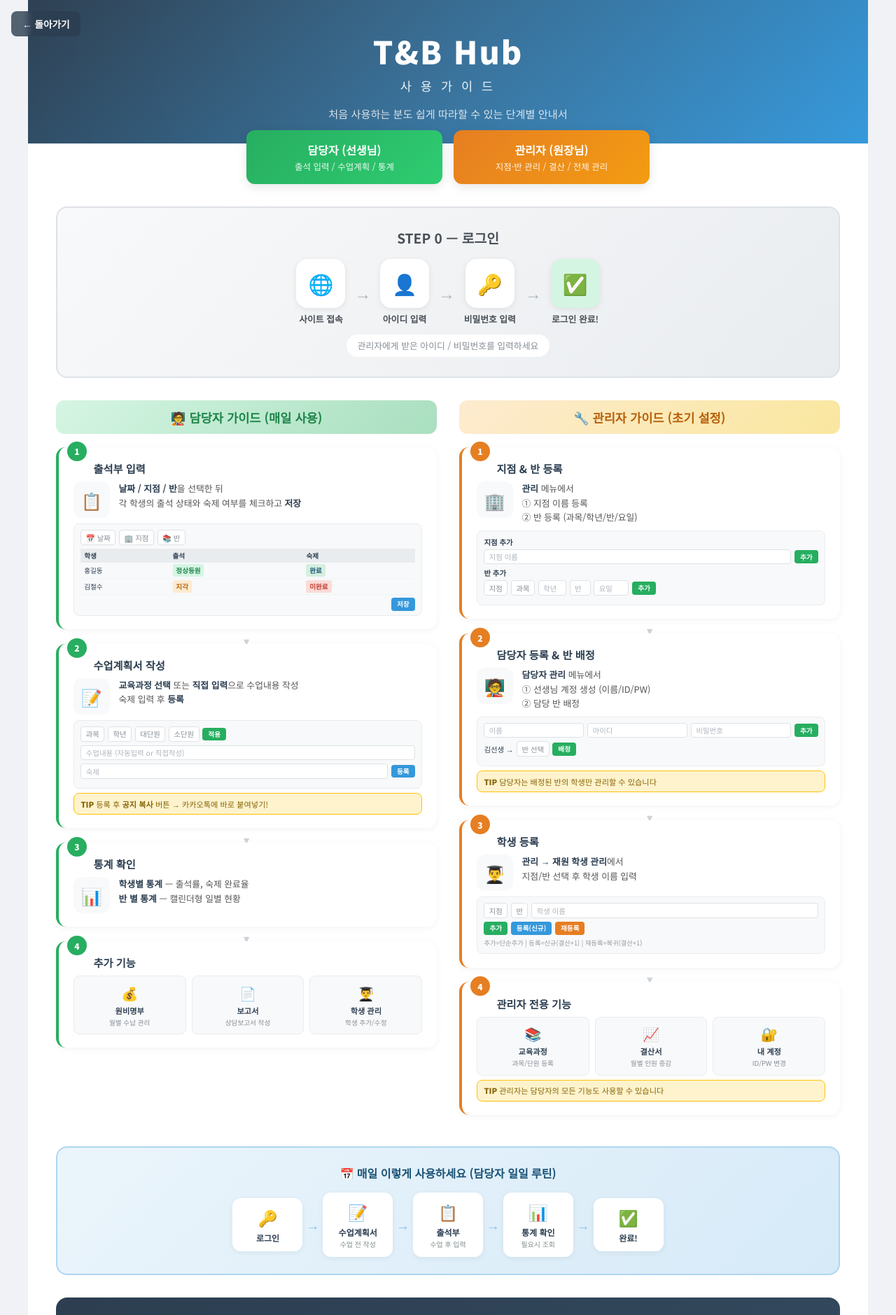
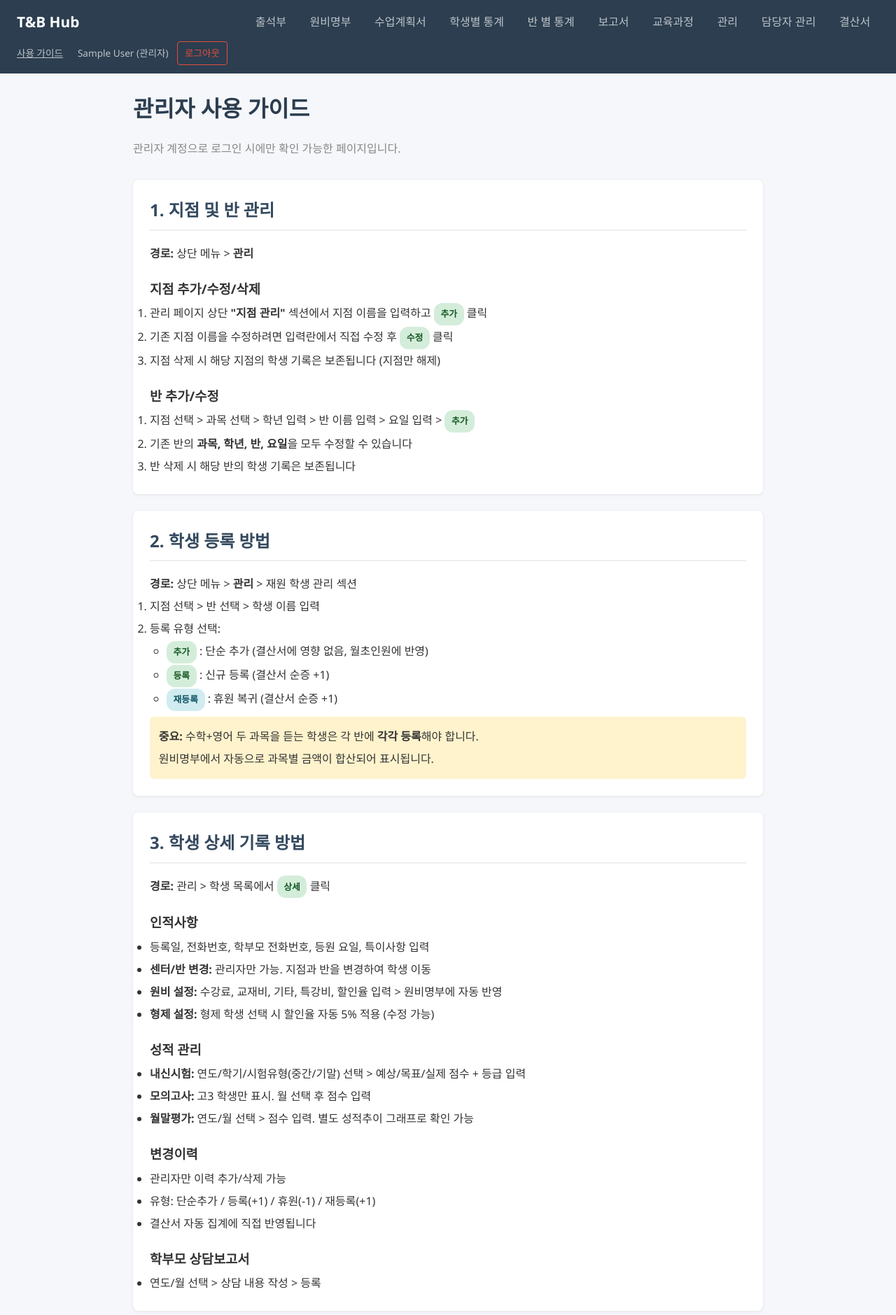
Before and after one commit to woo1103/T-BEDU, a Flask app: page /guide in a window 1280 px wide. Shown: the top 1879 px of the page at 70% size. Run offline with Flask 3, Linux system fonts and the light colour scheme; the visitor is signed in with stand-in values (Sample User, id 1).

Commit message:
feat: 관리자/담당자 전용 사용 가이드 분리
- 관리자 로그인: 관리자 전용 가이드 (guide_admin.html)
- 담당자 로그인: 담당자 전용 가이드 (guide_teacher.html)
- 사용 가이드 링크 색상을 네비게이션 텍스트 색상과 통일
- 학생 등록, 상세 기록, 출석부, 원비명부, 결산서 등 전체 사용법 포함

Co-Authored-By: Claude Opus 4.6 <noreply@anthropic.com>

```diff
--- a/출석부/app.py
+++ b/출석부/app.py
@@ -1759,7 +1759,9 @@ def tuition_save():
 @app.route('/guide')
 @login_required
 def guide():
-    return render_template('visual_guide.html')
+    if session.get('role') == 'admin':
+        return render_template('guide_admin.html')
+    return render_template('guide_teacher.html')
 
 
 # ─── 교육과정 관리 ───
--- a/출석부/templates/base.html
+++ b/출석부/templates/base.html
@@ -32,7 +32,7 @@
             {% endif %}
         </div>
         <div class="nav-user">
-            <a href="{{ url_for('guide') }}" class="{% if request.endpoint == 'guide' %}active{% endif %}" style="margin-right:0.5rem; font-size:0.85rem;">사용 가이드</a>
+            <a href="{{ url_for('guide') }}" class="{% if request.endpoint == 'guide' %}active{% endif %}" style="margin-right:0.5rem; font-size:0.85rem; color:#bdc3c7;">사용 가이드</a>
             <span class="user-info">{{ session.get('name', '') }} ({{ '관리자' if session.get('role') == 'admin' else '담당자' }})</span>
             <a href="{{ url_for('logout') }}" class="btn-logout">로그아웃</a>
         </div>
--- /dev/null
+++ b/출석부/templates/guide_admin.html
@@ -0,0 +1,172 @@
+{% extends "base.html" %}
+{% block content %}
+<div style="max-width:900px; margin:0 auto;">
+
+<h1>관리자 사용 가이드</h1>
+<p style="color:#888; margin-bottom:2rem;">관리자 계정으로 로그인 시에만 확인 가능한 페이지입니다.</p>
+
+<!-- 1. 지점/반 관리 -->
+<section class="manage-section">
+    <h2>1. 지점 및 반 관리</h2>
+    <div style="line-height:2;">
+        <p><strong>경로:</strong> 상단 메뉴 &gt; <strong>관리</strong></p>
+        <h3 style="margin-top:1rem;">지점 추가/수정/삭제</h3>
+        <ol>
+            <li>관리 페이지 상단 <strong>"지점 관리"</strong> 섹션에서 지점 이름을 입력하고 <span class="badge badge-active">추가</span> 클릭</li>
+            <li>기존 지점 이름을 수정하려면 입력란에서 직접 수정 후 <span class="badge badge-register">수정</span> 클릭</li>
+            <li>지점 삭제 시 해당 지점의 학생 기록은 보존됩니다 (지점만 해제)</li>
+        </ol>
+
+        <h3 style="margin-top:1rem;">반 추가/수정</h3>
+        <ol>
+            <li>지점 선택 &gt; 과목 선택 &gt; 학년 입력 &gt; 반 이름 입력 &gt; 요일 입력 &gt; <span class="badge badge-active">추가</span></li>
+            <li>기존 반의 <strong>과목, 학년, 반, 요일</strong>을 모두 수정할 수 있습니다</li>
+            <li>반 삭제 시 해당 반의 학생 기록은 보존됩니다</li>
+        </ol>
+    </div>
+</section>
+
+<!-- 2. 학생 등록 -->
+<section class="manage-section">
+    <h2>2. 학생 등록 방법</h2>
+    <div style="line-height:2;">
+        <p><strong>경로:</strong> 상단 메뉴 &gt; <strong>관리</strong> &gt; 재원 학생 관리 섹션</p>
+        <ol>
+            <li>지점 선택 &gt; 반 선택 &gt; 학생 이름 입력</li>
+            <li>등록 유형 선택:
+                <ul style="margin-left:1.5rem;">
+                    <li><span class="badge badge-active">추가</span> : 단순 추가 (결산서에 영향 없음, 월초인원에 반영)</li>
+                    <li><span class="badge badge-register">등록</span> : 신규 등록 (결산서 순증 +1)</li>
+                    <li><span class="badge badge-reregister">재등록</span> : 휴원 복귀 (결산서 순증 +1)</li>
+                </ul>
+            </li>
+        </ol>
+        <div style="background:#fff3cd; padding:0.8rem; border-radius:6px; margin-top:0.5rem;">
+            <strong>중요:</strong> 수학+영어 두 과목을 듣는 학생은 각 반에 <strong>각각 등록</strong>해야 합니다.<br>
+            원비명부에서 자동으로 과목별 금액이 합산되어 표시됩니다.
+        </div>
+    </div>
+</section>
+
+<!-- 3. 학생 상세 기록 -->
+<section class="manage-section">
+    <h2>3. 학생 상세 기록 방법</h2>
+    <div style="line-height:2;">
+        <p><strong>경로:</strong> 관리 &gt; 학생 목록에서 <span class="badge badge-register">상세</span> 클릭</p>
+
+        <h3 style="margin-top:1rem;">인적사항</h3>
+        <ul>
+            <li>등록일, 전화번호, 학부모 전화번호, 등원 요일, 특이사항 입력</li>
+            <li><strong>센터/반 변경:</strong> 관리자만 가능. 지점과 반을 변경하여 학생 이동</li>
+            <li><strong>원비 설정:</strong> 수강료, 교재비, 기타, 특강비, 할인율 입력 &gt; 원비명부에 자동 반영</li>
+            <li><strong>형제 설정:</strong> 형제 학생 선택 시 할인율 자동 5% 적용 (수정 가능)</li>
+        </ul>
+
+        <h3 style="margin-top:1rem;">성적 관리</h3>
+        <ul>
+            <li><strong>내신시험:</strong> 연도/학기/시험유형(중간/기말) 선택 &gt; 예상/목표/실제 점수 + 등급 입력</li>
+            <li><strong>모의고사:</strong> 고3 학생만 표시. 월 선택 후 점수 입력</li>
+            <li><strong>월말평가:</strong> 연도/월 선택 &gt; 점수 입력. 별도 성적추이 그래프로 확인 가능</li>
+        </ul>
+
+        <h3 style="margin-top:1rem;">변경이력</h3>
+        <ul>
+            <li>관리자만 이력 추가/삭제 가능</li>
+            <li>유형: 단순추가 / 등록(+1) / 휴원(-1) / 재등록(+1)</li>
+            <li>결산서 자동 집계에 직접 반영됩니다</li>
+        </ul>
+
+        <h3 style="margin-top:1rem;">학부모 상담보고서</h3>
+        <ul>
+            <li>연도/월 선택 &gt; 상담 내용 작성 &gt; 등록</li>
+        </ul>
+    </div>
+</section>
+
+<!-- 4. 담당자 관리 -->
+<section class="manage-section">
+    <h2>4. 담당자 관리</h2>
+    <div style="line-height:2;">
+        <p><strong>경로:</strong> 상단 메뉴 &gt; <strong>담당자 관리</strong></p>
+        <ol>
+            <li><strong>담당자 추가:</strong> 아이디/비밀번호/이름 입력 후 추가</li>
+            <li><strong>반 배정:</strong> 담당자별로 담당할 반을 선택하여 배정. 여러 반 배정 가능</li>
+            <li><strong>비밀번호 초기화:</strong> 담당자 비밀번호를 관리자가 변경 가능</li>
+            <li><strong>관리자 계정 변경:</strong> 페이지 하단에서 관리자 아이디/비밀번호 변경</li>
+        </ol>
+    </div>
+</section>
+
+<!-- 5. 출석부 -->
+<section class="manage-section">
+    <h2>5. 출석부</h2>
+    <div style="line-height:2;">
+        <p><strong>경로:</strong> 상단 메뉴 &gt; <strong>출석부</strong></p>
+        <ol>
+            <li>담당자 &gt; 날짜 &gt; 지점 &gt; 과목(반) 순서로 필터 선택</li>
+            <li>학생별 출석(정상등원/지각/결석), 사유, 숙제(완료/미완료), 미완료 대책 입력</li>
+            <li><span class="badge badge-register">저장</span> 클릭으로 일괄 저장</li>
+        </ol>
+    </div>
+</section>
+
+<!-- 6. 원비명부 -->
+<section class="manage-section">
+    <h2>6. 원비명부</h2>
+    <div style="line-height:2;">
+        <p><strong>경로:</strong> 상단 메뉴 &gt; <strong>원비명부</strong></p>
+        <ul>
+            <li>학생 상세에서 설정한 수강료/교재비/기타/특강비/할인율이 자동 반영</li>
+            <li>여러 과목 수강 학생은 과목별 행 + <strong>합계 행</strong>이 표시됩니다</li>
+            <li>결제처리 토글(스위치)로 결제 완료 처리. 결제일 자동 기록</li>
+            <li>관리자는 전체 지점 매출 총액 및 지점별 매출 확인 가능</li>
+            <li>이름 검색 시 전체 지점에서 검색 가능</li>
+        </ul>
+    </div>
+</section>
+
+<!-- 7. 결산서 -->
+<section class="manage-section">
+    <h2>7. 결산서</h2>
+    <div style="line-height:2;">
+        <p><strong>경로:</strong> 상단 메뉴 &gt; <strong>결산서</strong></p>
+        <ul>
+            <li><strong>자동 집계:</strong> 변경이력(추가/등록/재등록/휴원) 기반으로 자동 계산</li>
+            <li><strong>월초인원:</strong> 해당 월 이전까지 누적된 추가 학생 수 기준</li>
+            <li><strong>등록/재등록:</strong> 결산서에서 +1로 집계</li>
+            <li><strong>휴원:</strong> 결산서에서 -1로 집계</li>
+            <li>반별 집계, 지점별 집계(중복 제거), 담당별 통계, 지점별 통계 확인 가능</li>
+            <li>월별 / 분기별 / 연간 보기 전환 가능</li>
+        </ul>
+    </div>
+</section>
+
+<!-- 8. 통계/보고서 -->
+<section class="manage-section">
+    <h2>8. 통계 및 보고서</h2>
+    <div style="line-height:2;">
+        <ul>
+            <li><strong>학생별 통계:</strong> 지점 &gt; 반 &gt; 학생 선택 후 출석/숙제 통계 확인. 담당자 정보 표시</li>
+            <li><strong>반 별 통계:</strong> 지점 &gt; 반 선택 후 월간 요약, 캘린더형 일별 현황, 상세 목록 확인. 담당자 정보 표시</li>
+            <li><strong>보고서:</strong> 출석부/수업계획서/상담보고서/결산서를 PDF 출력 가능한 형식으로 조회</li>
+        </ul>
+    </div>
+</section>
+
+<!-- 9. 수업계획서/교육과정 -->
+<section class="manage-section">
+    <h2>9. 수업계획서 및 교육과정</h2>
+    <div style="line-height:2;">
+        <ul>
+            <li><strong>수업계획서:</strong> 지점/반/날짜 선택 &gt; 수업내용 + 숙제 입력. 카카오 공지 형식 복사 가능</li>
+            <li><strong>교육과정:</strong> 과목/학년/대단원/소단원 등록. 수업계획서 작성 시 연동 가능</li>
+        </ul>
+    </div>
+</section>
+
+<div class="form-actions" style="margin-top:1rem; margin-bottom:2rem;">
+    <button class="btn btn-save" onclick="window.print()">이 페이지 PDF 출력</button>
+</div>
+
+</div>
+{% endblock %}
```
Also changed, not shown: 출석부/templates/guide_teacher.html (added, +196 -0 lines).
